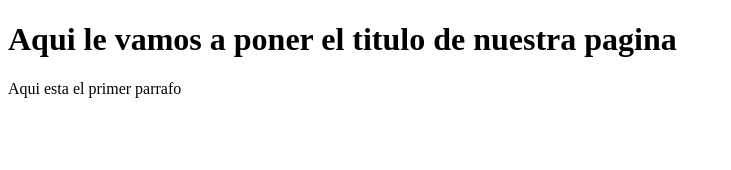
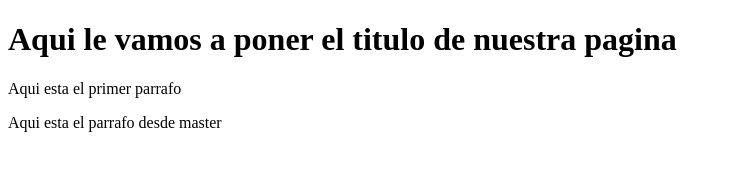
Before and after one commit to Giss09/practicasgit, a plain HTML site: page index.html in a window 1280 px wide. Shown: the whole page, without its empty margins (0-731 px from the left). Drawn offline with Linux system fonts and the light colour scheme.

Commit message:
primer parrafo desde master

```diff
--- a/index.html
+++ b/index.html
@@ -9,5 +9,6 @@
 <body>
     <h1>Aqui le vamos a poner el titulo de nuestra pagina</h1>
     <p>Aqui esta el primer parrafo</p>
+    <p>Aqui esta el parrafo desde master</p>
 </body>
 </html>
```
